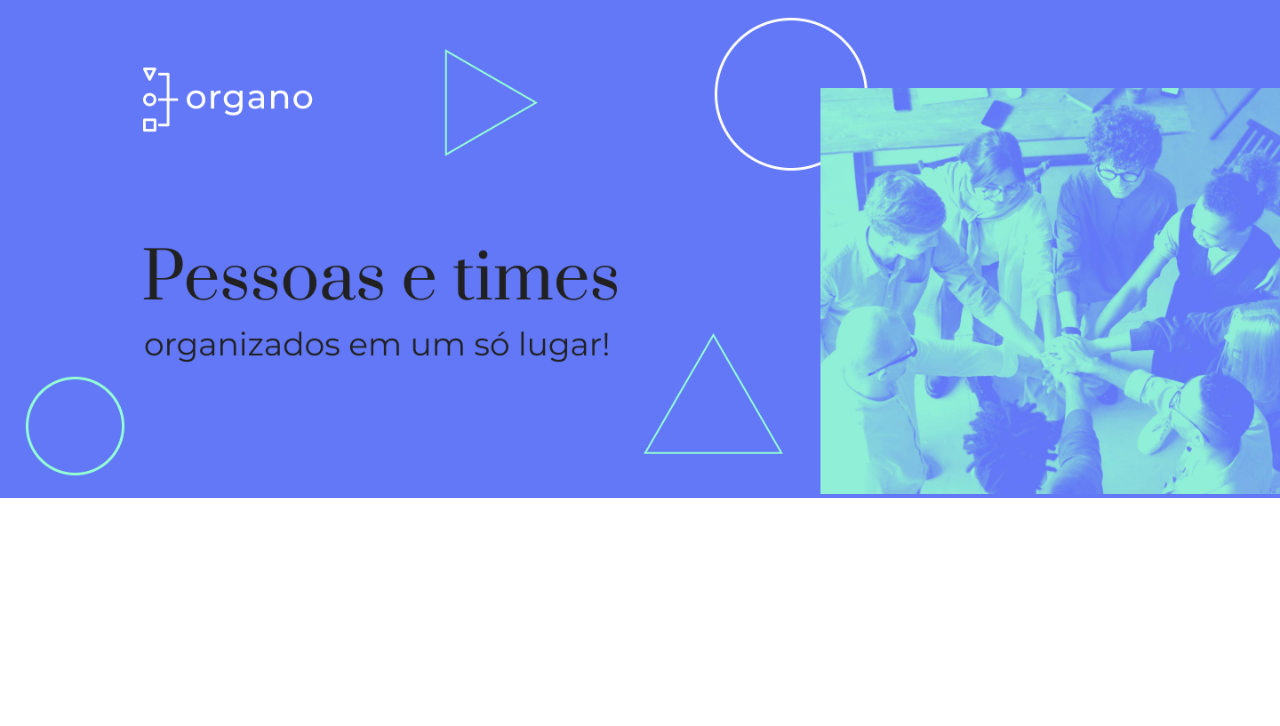
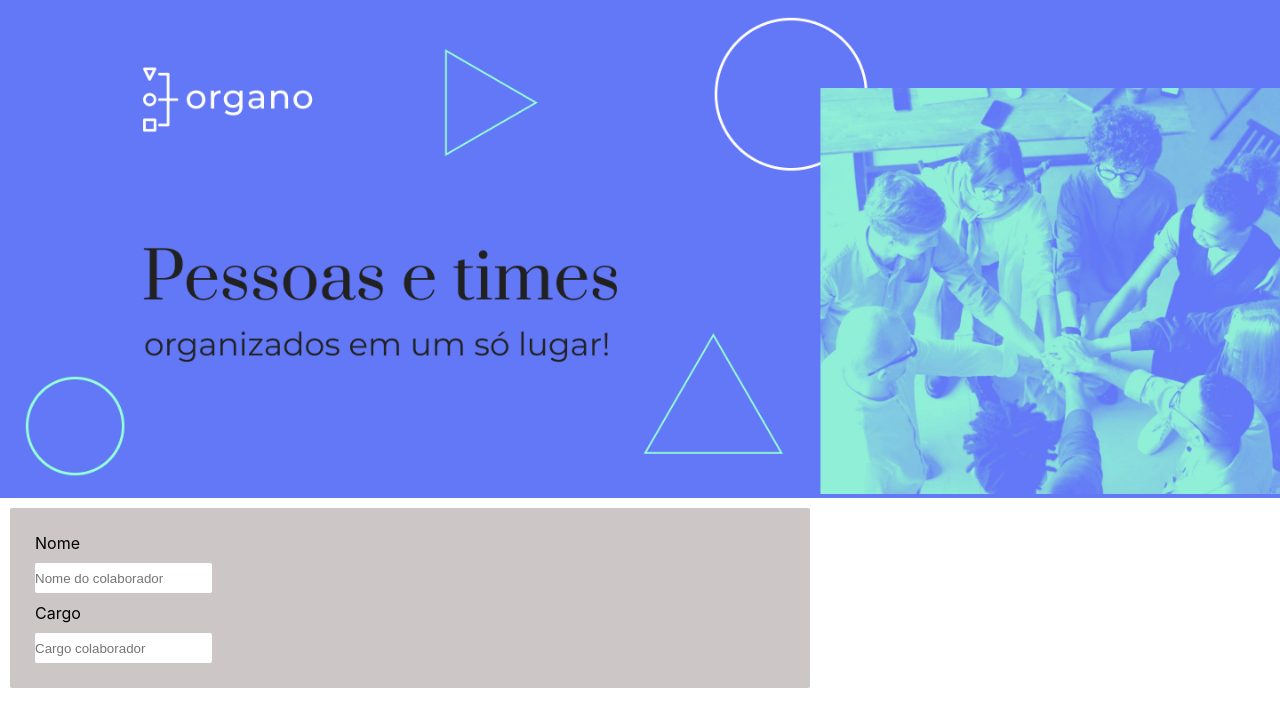
Before and after one commit to paulohenrique085/organo, a React (Create React App) app: page / in a window 1280 px wide. Shown: the top 726 px of the page. Built offline with nearby package versions, Linux system fonts and the light colour scheme.

Commit message:
feat: add components and styles

```diff
--- a/src/App.js
+++ b/src/App.js
@@ -1,10 +1,12 @@
 import "./App.css";
 import Banner from "./components/banner/Banner";
+import Form from "./components/form/Form";
 
 function App() {
   return (
     <div className="App">
       <Banner />
+      <Form />
     </div>
   );
 }
--- a/src/components/banner/Banner.jsx
+++ b/src/components/banner/Banner.jsx
@@ -1,11 +1,12 @@
 import "../banner/banner.css";
 import imgBanner from "../../assets/banner.png";
 
-function Banner() {
+const Banner = () => {
   return (
     <header className="banner-container">
       <img className="banner-img" src={imgBanner} alt="" />
     </header>
   );
-}
+};
+
 export default Banner;
--- /dev/null
+++ b/src/components/form/Form.jsx
@@ -0,0 +1,13 @@
+import "./form.css";
+import TextField from "../textField/TextField";
+
+const Form = () => {
+  return (
+    <form className="form-container">
+      <TextField placeholderValue={"Nome do colaborador"} labelValue={"Nome"} />
+      <TextField placeholderValue={"Cargo colaborador"} labelValue={"Cargo"} />
+    </form>
+  );
+};
+
+export default Form;
--- /dev/null
+++ b/src/components/form/form.css
@@ -0,0 +1,10 @@
+.form-container {
+  /*espaçamento fora do elemento*/
+  margin: 10px;
+  width: 800px;
+  border-radius: 2px;
+  background-color: #aea5a5a1;
+  display: block;
+  align-items: center;
+  padding: 15px;
+}
--- /dev/null
+++ b/src/components/textField/TextField.jsx
@@ -0,0 +1,16 @@
+import "./textField.css";
+
+const TextField = ({ placeholderValue, labelValue }) => {
+  return (
+    <div className="textField-container">
+      <label htmlFor="">{labelValue}</label>
+      <input
+        className="textField-input"
+        type="text"
+        placeholder={placeholderValue}
+      />
+    </div>
+  );
+};
+
+export default TextField;
--- /dev/null
+++ b/src/components/textField/textField.css
@@ -0,0 +1,18 @@
+.textField-container {
+  display: flex;
+  flex-direction: column;
+  /*alinha os elementos no começo da tag pai*/
+  align-items: baseline;
+  gap: 10px;
+  margin: 10px;
+}
+
+.textField-label {
+  color: #ffffff;
+}
+
+.textField-input {
+  height: 30px;
+  border: none;
+  border-radius: 2px;
+}
```
